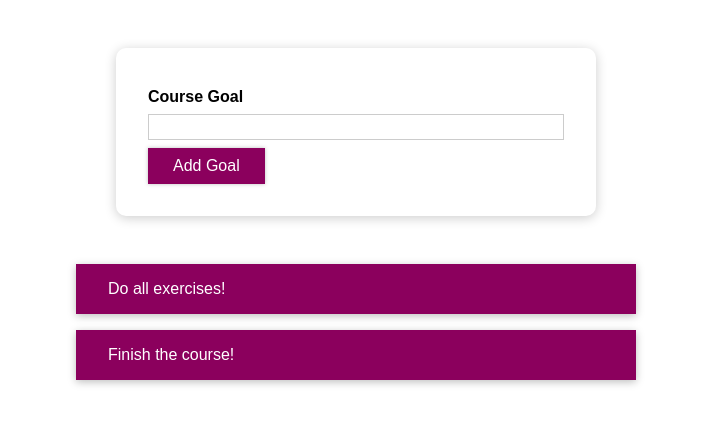
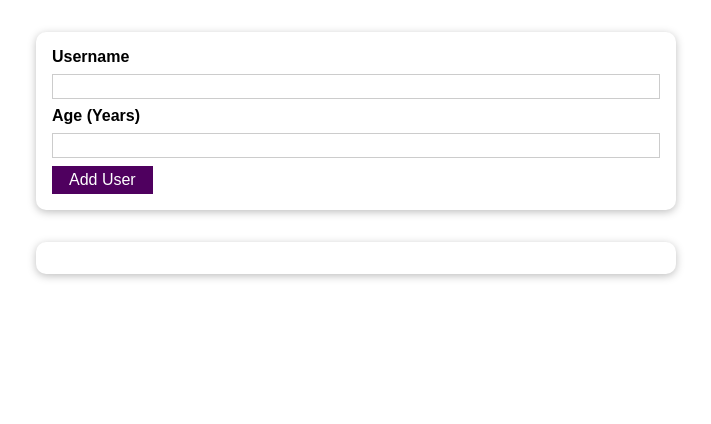
Before and after one commit to abhijeetbapuni/react-practice, a React (Create React App) app: page / in a window 1280 px wide. Shown: the top 424 px of the page, without its empty margins (284-995 px from the left). Built offline with nearby package versions, Linux system fonts and the light colour scheme.

Commit message:
adding boiler plate

```diff
--- a/src/App.js
+++ b/src/App.js
@@ -1,57 +1,26 @@
 import React, { useState } from "react";
 
-import CourseGoalList from "./components2/CourseGoals/CourseGoalList/CourseGoalList";
-import CourseInput from "./components2/CourseGoals/CourseInput/CourseInput";
-import "./App.css";
+import AddUser from "./components3/Users/AddUser";
+import UsersList from "./components3/Users/UsersList";
 
-const App = () => {
-  const [courseGoals, setCourseGoals] = useState([
-    { text: "Do all exercises!", id: "g1" },
-    { text: "Finish the course!", id: "g2" },
-  ]);
+function App() {
+  const [usersList, setUsersList] = useState([]);
 
-  const addGoalHandler = (enteredText) => {
-    setCourseGoals((prevGoals) => {
-      const updatedGoals = [...prevGoals];
-      updatedGoals.unshift({ text: enteredText, id: Math.random().toString() });
-      return updatedGoals;
+  const addUserHandler = (uName, uAge) => {
+    setUsersList((prevUsersList) => {
+      return [
+        ...prevUsersList,
+        { name: uName, age: uAge, id: Math.random().toString() },
+      ];
     });
   };
 
-  const deleteItemHandler = (goalId) => {
-    setCourseGoals((prevGoals) => {
-      const updatedGoals = prevGoals.filter((goal) => goal.id !== goalId);
-      return updatedGoals;
-    });
-  };
-
-  let content = (
-    <p style={{ textAlign: "center" }}>No goals found. Maybe add one?</p>
-  );
-
-  if (courseGoals.length > 0) {
-    content = (
-      <CourseGoalList items={courseGoals} onDeleteItem={deleteItemHandler} />
-    );
-  }
-
   return (
     <div>
-      <section id="goal-form">
-        <CourseInput onAddGoal={addGoalHandler} />
-      </section>
-      <section id="goals">
-        {content}
-        {/* {courseGoals.length > 0 && (
-          <CourseGoalList
-            items={courseGoals}
-            onDeleteItem={deleteItemHandler}
-          />
-        ) // <p style={{ textAlign: 'center' }}>No goals found. Maybe add one?</p>
-        } */}
-      </section>
+      <AddUser onAddUser={addUserHandler} />
+      <UsersList users={usersList} />
     </div>
   );
-};
+}
 
 export default App;
--- /dev/null
+++ b/src/components3/UI/Button.js
@@ -0,0 +1,17 @@
+import React from 'react';
+
+import classes from './Button.module.css';
+
+const Button = (props) => {
+  return (
+    <button
+      className={classes.button}
+      type={props.type || 'button'}
+      onClick={props.onClick}
+    >
+      {props.children}
+    </button>
+  );
+};
+
+export default Button;
--- /dev/null
+++ b/src/components3/UI/Button.module.css
@@ -0,0 +1,18 @@
+.button {
+  font: inherit;
+  border: 1px solid #4f005f;
+  background: #4f005f;
+  color: white;
+  padding: 0.25rem 1rem;
+  cursor: pointer;
+}
+
+.button:hover,
+.button:active {
+  background: #741188;
+  border-color: #741188;
+}
+
+.button:focus {
+  outline: none;
+}
--- /dev/null
+++ b/src/components3/UI/Card.js
@@ -0,0 +1,9 @@
+import React from 'react';
+
+import classes from './Card.module.css';
+
+const Card = (props) => {
+  return <div className={`${classes.card} ${props.className}`}>{props.children}</div>;
+};
+
+export default Card;
--- /dev/null
+++ b/src/components3/UI/Card.module.css
@@ -0,0 +1,5 @@
+.card {
+  background: white;
+  box-shadow: 0 2px 8px rgba(0, 0, 0, 0.26);
+  border-radius: 10px;
+}
--- /dev/null
+++ b/src/components3/UI/ErrorModal.js
@@ -0,0 +1,26 @@
+import React from 'react';
+
+import Card from './Card';
+import Button from './Button';
+import classes from './ErrorModal.module.css';
+
+const ErrorModal = (props) => {
+  return (
+    <div>
+      <div className={classes.backdrop} onClick={props.onConfirm} />
+      <Card className={classes.modal}>
+        <header className={classes.header}>
+          <h2>{props.title}</h2>
+        </header>
+        <div className={classes.content}>
+          <p>{props.message}</p>
+        </div>
+        <footer className={classes.actions}>
+          <Button onClick={props.onConfirm}>Okay</Button>
+        </footer>
+      </Card>
+    </div>
+  );
+};
+
+export default ErrorModal;
--- /dev/null
+++ b/src/components3/UI/ErrorModal.module.css
@@ -0,0 +1,45 @@
+.backdrop {
+  position: fixed;
+  top: 0;
+  left: 0;
+  width: 100%;
+  height: 100vh;
+  z-index: 10;
+  background: rgba(0, 0, 0, 0.75);
+}
+
+.modal {
+  position: fixed;
+  top: 30vh;
+  left: 10%;
+  width: 80%;
+  z-index: 100;
+  overflow: hidden;
+}
+
+.header {
+  background: #4f005f;
+  padding: 1rem;
+}
+
+.header h2 {
+  margin: 0;
+  color: white;
+}
+
+.content {
+  padding: 1rem;
+}
+
+.actions {
+  padding: 1rem;
+  display: flex;
+  justify-content: flex-end;
+}
+
+@media (min-width: 768px) {
+  .modal {
+    left: calc(50% - 20rem);
+    width: 40rem;
+  }
+}
--- /dev/null
+++ b/src/components3/Users/AddUser.js
@@ -0,0 +1,78 @@
+import React, { useState } from 'react';
+
+import Card from '../UI/Card';
+import Button from '../UI/Button';
+import ErrorModal from '../UI/ErrorModal';
+import classes from './AddUser.module.css';
+
+const AddUser = (props) => {
+  const [enteredUsername, setEnteredUsername] = useState('');
+  const [enteredAge, setEnteredAge] = useState('');
+  const [error, setError] = useState();
+
+  const addUserHandler = (event) => {
+    event.preventDefault();
+    if (enteredUsername.trim().length === 0 || enteredAge.trim().length === 0) {
+      setError({
+        title: 'Invalid input',
+        message: 'Please enter a valid name and age (non-empty values).',
+      });
+      return;
+    }
+    if (+enteredAge < 1) {
+      setError({
+        title: 'Invalid age',
+        message: 'Please enter a valid age (> 0).',
+      });
+      return;
+    }
+    props.onAddUser(enteredUsername, enteredAge);
+    setEnteredUsername('');
+    setEnteredAge('');
+  };
+
+  const usernameChangeHandler = (event) => {
+    setEnteredUsername(event.target.value);
+  };
+
+  const ageChangeHandler = (event) => {
+    setEnteredAge(event.target.value);
+  };
+
+  const errorHandler = () => {
+    setError(null);
+  };
+
+  return (
+    <div>
+      {error && (
+        <ErrorModal
+          title={error.title}
+          message={error.message}
+          onConfirm={errorHandler}
+        />
+      )}
+      <Card className={classes.input}>
+        <form onSubmit={addUserHandler}>
+          <label htmlFor="username">Username</label>
+          <input
+            id="username"
+            type="text"
+            value={enteredUsername}
+            onChange={usernameChangeHandler}
+          />
+          <label htmlFor="age">Age (Years)</label>
+          <input
+            id="age"
+            type="number"
+            value={enteredAge}
+            onChange={ageChangeHandler}
+          />
+          <Button type="submit">Add User</Button>
+        </form>
+      </Card>
+    </div>
+  );
+};
+
+export default AddUser;
--- /dev/null
+++ b/src/components3/Users/AddUser.module.css
@@ -0,0 +1,26 @@
+.input {
+  margin: 2rem auto;
+  padding: 1rem;
+  width: 90%;
+  max-width: 40rem;
+}
+
+.input label {
+  display: block;
+  font-weight: bold;
+  margin-bottom: 0.5rem;
+}
+
+.input input {
+  font: inherit;
+  display: block;
+  width: 100%;
+  border: 1px solid #ccc;
+  padding: 0.15rem;
+  margin-bottom: 0.5rem;
+}
+
+.input input:focus {
+  outline: none;
+  border-color: #4f005f;
+}
--- /dev/null
+++ b/src/components3/Users/UsersList.js
@@ -0,0 +1,20 @@
+import React from 'react';
+
+import Card from '../UI/Card';
+import classes from './UsersList.module.css';
+
+const UsersList = (props) => {
+  return (
+    <Card className={classes.users}>
+      <ul>
+        {props.users.map((user) => (
+          <li key={user.id}>
+            {user.name} ({user.age} years old)
+          </li>
+        ))}
+      </ul>
+    </Card>
+  );
+};
+
+export default UsersList;
--- /dev/null
+++ b/src/components3/Users/UsersList.module.css
@@ -0,0 +1,16 @@
+.users {
+  margin: 2rem auto;
+  width: 90%;
+  max-width: 40rem;
+}
+
+.users ul {
+  list-style: none;
+  padding: 1rem;
+}
+
+.users li {
+  border: 1px solid #ccc;
+  margin: 0.5rem 0;
+  padding: 0.5rem;
+}
```
Also changed, not shown: src/App2.js (added, +57 -0 lines).
